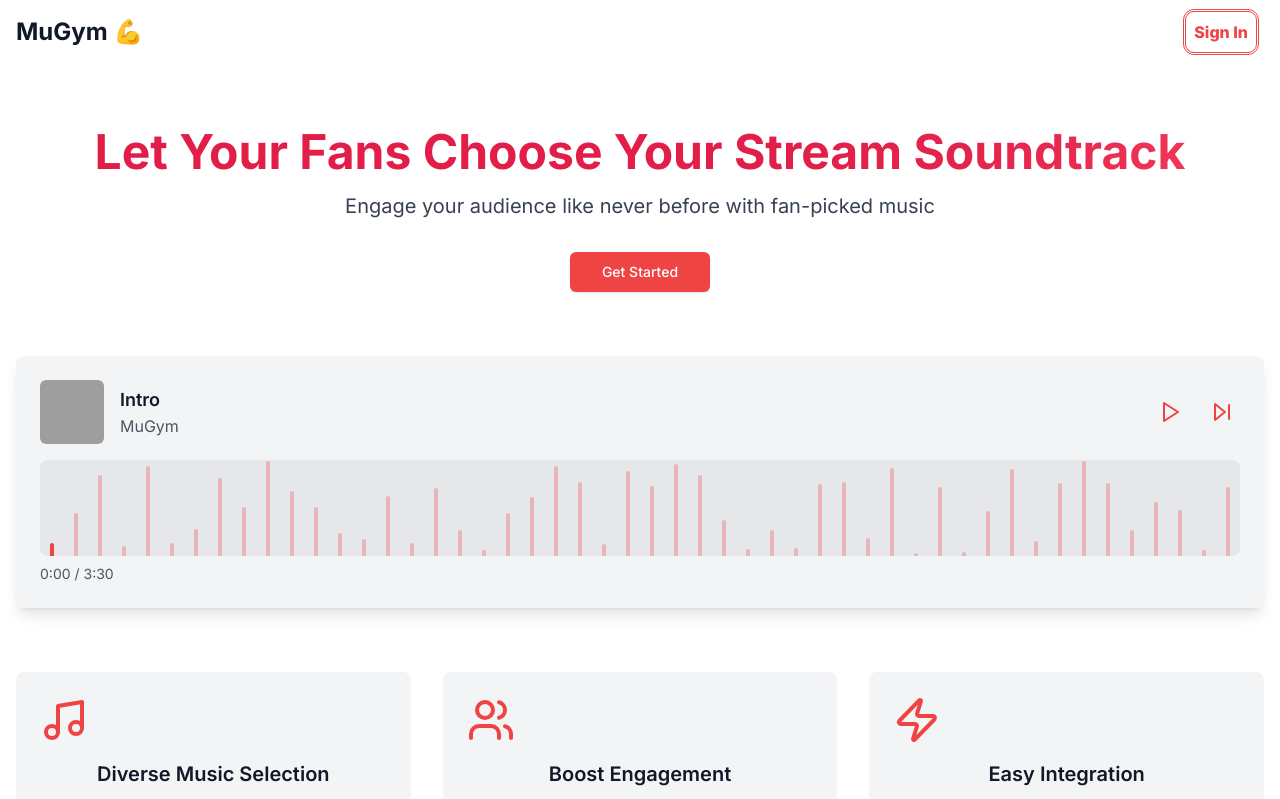
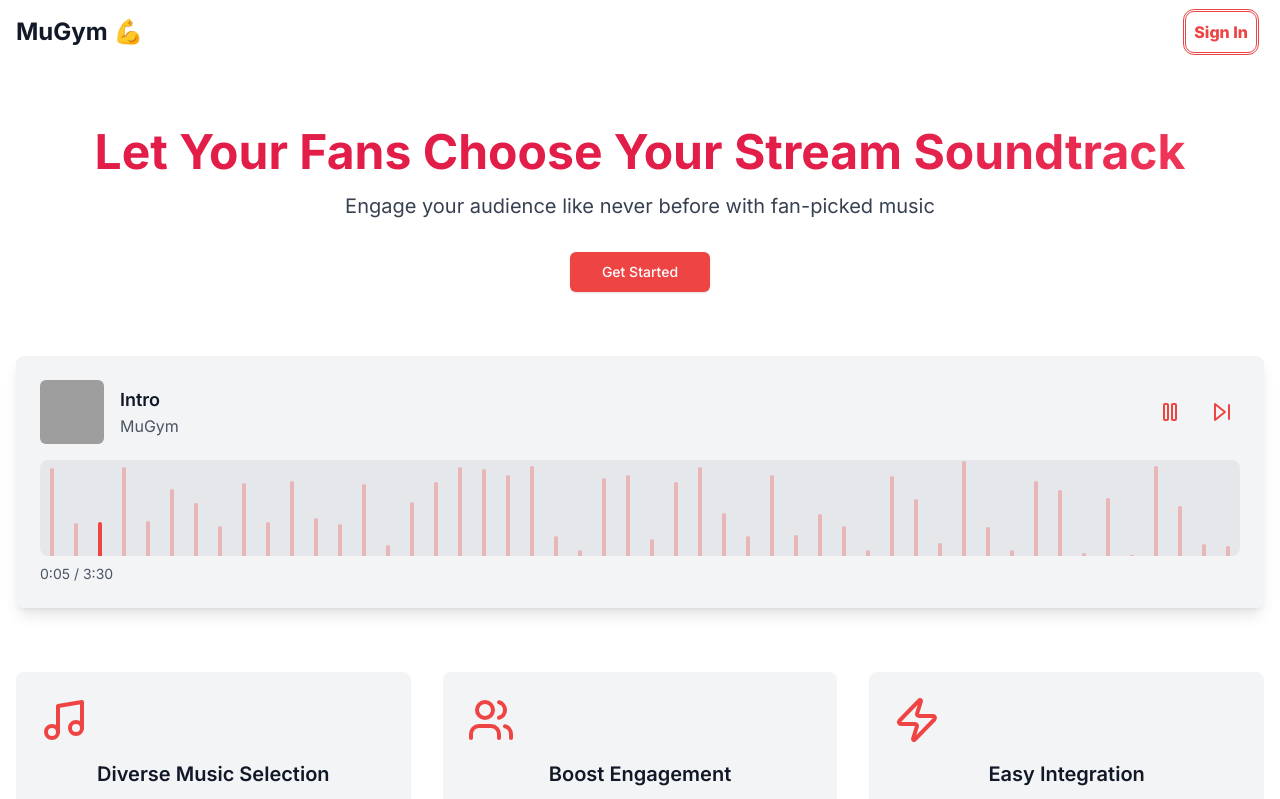
Before and after one commit to AbhishekCS3459/MuGym, a Next.js app: page / in a window 1280 px wide. Shown: the top 799 px of the page. Built offline with nearby package versions, Linux system fonts and the light colour scheme; no server answers; grey boxes are pictures that could not be loaded.

Commit message:
complete the add songs to queue

```diff
--- a/app/api/streams/upvote/route.ts
+++ b/app/api/streams/upvote/route.ts
@@ -51,12 +51,12 @@ export async function POST(req: NextRequest) {
     // create upvote
     const data = UpvoteSchema.parse(await req.json());
 
-    const upvote = await prismaClient.upvote.create({
-            data: {
-                userId: user.id,
-                streamId: data.streamId
-            }
-        });
+    // const upvote = await prismaClient.upvote.create({
+    //         data: {
+    //             userId: user.id,
+    //             streamId: data.streamId
+    //         }
+    //     });
 
     return NextResponse.json({ message: "Done Upvote!" }, { status: 200 });
   } catch (error) {
--- a/app/components/DashboardPage.tsx
+++ b/app/components/DashboardPage.tsx
@@ -8,6 +8,7 @@ import { ThumbsUp, ThumbsDown, Play, Pause, SkipForward } from "lucide-react";
 import { motion, AnimatePresence } from "framer-motion";
 import YouTube from "react-youtube";
 import { useSession } from "next-auth/react";
+import MusicChart from "./MusicChart";
 
 type Song = {
   id: string;
@@ -226,7 +227,6 @@ export default function DashboardPage() {
     // then play next song
     playNext(); // Play the next song after the current one ends
   };
-
   useEffect(() => {
     if (!currentSong && queue.length > 0) {
       playNext();
@@ -251,7 +251,8 @@ export default function DashboardPage() {
 
       <Card className="bg-white/80 backdrop-blur-sm">
         <CardContent className="p-6 space-y-4">
-          <h2 className="text-2xl font-semibold text-black">Add a Song</h2>
+          <h2 className="text-2xl font-semibold text-black">Add your Song</h2>
+
           <div className="flex space-x-2">
             <Input
               type="text"
@@ -343,6 +344,8 @@ export default function DashboardPage() {
                   videoId={currentSong.id}
                   opts={videoOptions}
                   onEnd={handleEnd}
+                  onPause={() => setIsPlaying(false)}
+                  onPlay={() => setIsPlaying(true)}
                 />
                 <h3 className="text-xl font-semibold text-black">
                   {currentSong.title}
@@ -368,6 +371,16 @@ export default function DashboardPage() {
               </p>
             )}
           </CardContent>
+          <CardContent className="p-6">
+            <MusicChart
+              isPlaying={isPlaying}
+              Songtitle={currentSong?.title || "Intro"}
+              Imagesrc={currentSong?.thumbnail || "https://github.com/shadcn.png"}
+              setIsPlaying={setIsPlaying}
+
+              isButtonRequired={false}
+            />
+          </CardContent>
         </Card>
         <Card className="bg-white/80 backdrop-blur-sm">
           <CardContent className="p-6">
--- a/app/components/LandingPage.tsx
+++ b/app/components/LandingPage.tsx
@@ -47,7 +47,13 @@ export default function LandingPage() {
         </section>
 
         <section className="mb-16">
-          <MusicChart />
+          <MusicChart
+            isPlaying={true}
+            Songtitle="Intro"
+            Imagesrc="https://github.com/shadcn.png"
+            setIsPlaying={() => {}}
+            isButtonRequired={true}
+          />
         </section>
 
         <section className="grid md:grid-cols-3 gap-8 mb-16">
--- a/app/components/MusicChart.tsx
+++ b/app/components/MusicChart.tsx
@@ -12,8 +12,20 @@ import {
 } from "lucide-react";
 import { useEffect, useState } from "react";
 
-export default function MusicChart() {
-  const [isPlaying, setIsPlaying] = useState(false);
+export default function MusicChart({
+  isPlaying,
+  Songtitle,
+  Imagesrc,
+  setIsPlaying,
+  isButtonRequired,
+}: {
+  isPlaying: boolean;
+  Songtitle: string;
+  Imagesrc: string;
+  setIsPlaying: (isPlaying: boolean) => void;
+  isButtonRequired: boolean;
+}) {
+  // const [isPlaying, setIsPlaying] = useState(false);
   const [currentTime, setCurrentTime] = useState(0);
 
   useEffect(() => {
@@ -40,15 +52,17 @@ export default function MusicChart() {
       <div className="flex items-center justify-between mb-4">
         <div className="flex items-center">
           <img
-            src="https://github.com/shadcn.png"
+            src={Imagesrc}
             alt="Album cover"
             className="w-16 h-16 rounded-md mr-4"
           />
           <div>
-            <h4 className="font-semibold text-lg">Intro</h4>
+            <h4 className="font-semibold text-lg">{Songtitle}</h4>
             <p className="text-gray-600">MuGym</p>
           </div>
         </div>
+
+        {isButtonRequired && (
           <div className="flex items-center space-x-4">
             <Button
               onClick={togglePlay}
@@ -71,6 +85,7 @@ export default function MusicChart() {
               <SkipForward className="h-6 w-6" />
             </Button>
           </div>
+        )}
       </div>
       <div className="relative h-24 bg-gray-200 rounded-lg overflow-hidden">
         <div className="absolute inset-0 flex items-end justify-around">
--- a/app/layout.tsx
+++ b/app/layout.tsx
@@ -6,8 +6,8 @@ import Providers from "./providers";
 const inter = Inter({ subsets: ["latin"] });
 
 export const metadata: Metadata = {
-  title: "Create Next App",
-  description: "Generated by create next app",
+  title: "MuGym 💪",
+  description: "Generated mugym",
 };
 
 export default function RootLayout({
```
Lines whose indentation alone changed are shown as unchanged.
